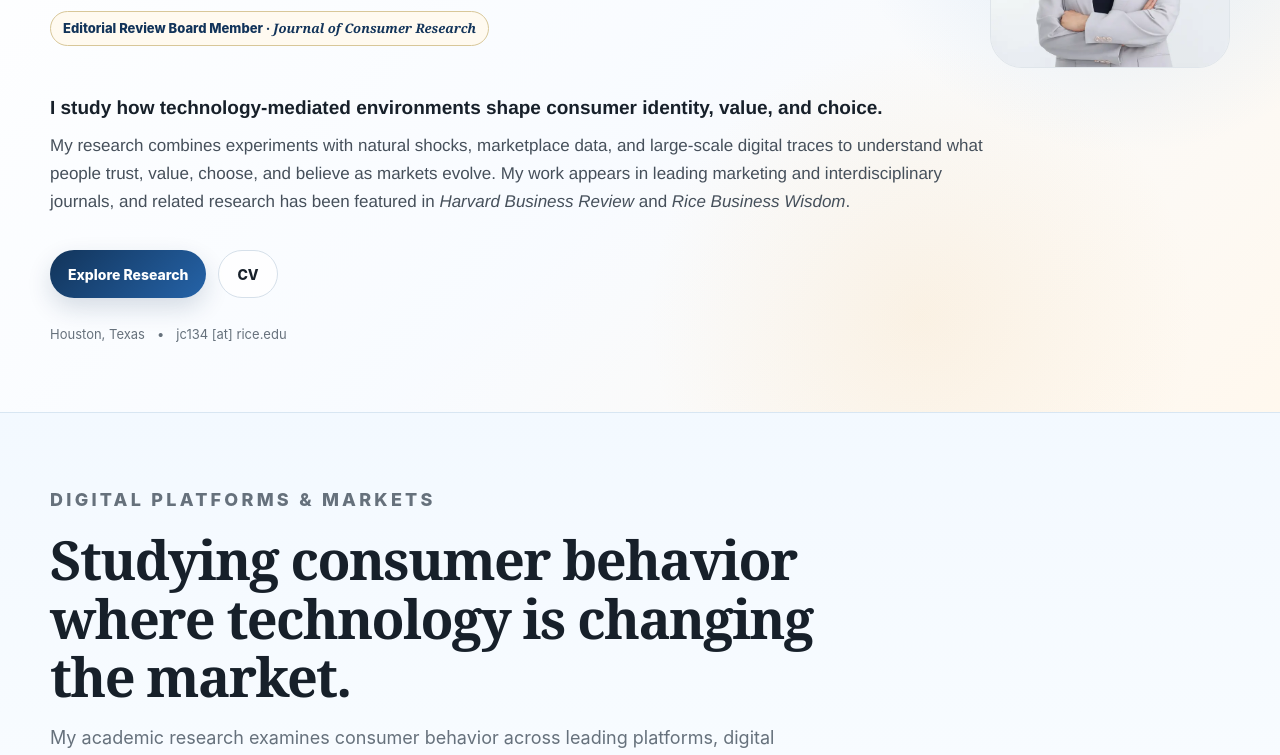
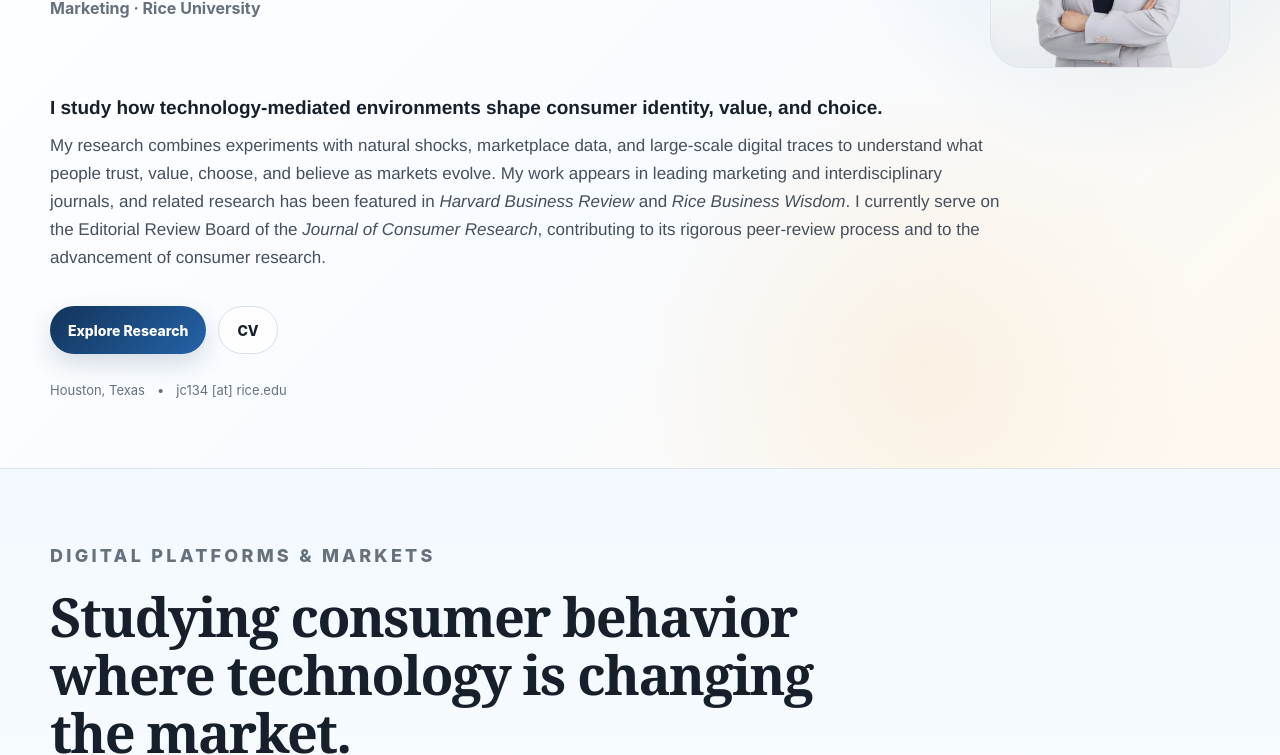
Before and after one commit to blessingmay1/jaechung, a plain HTML site: page index.html in a window 1280 px wide. Shown: the part 345-1100 px from the top of the page. Drawn offline with Linux system fonts and the light colour scheme.

Commit message:
Integrate JCR editorial service into homepage biography

```diff
--- a/index.html
+++ b/index.html
@@ -87,7 +87,6 @@
           <h1 id="profile-name" style="color:var(--ink)">Jaeyeon (Jae) Chung</h1>
           <p id="profile-title" class="hero-role">William S. Mackey Jr. Distinguished Assistant Professor</p>
           <p id="profile-affiliation" class="hero-affiliation">Marketing · Rice University</p>
-          <p class="hero-editorial-role">Editorial Review Board Member · <em>Journal of Consumer Research</em></p>
         </div>
 
         <div class="photo-frame"><img src="assets/jaeyeon-chung-headshot.webp" alt="Portrait of Jaeyeon Chung" width="500" height="700" fetchpriority="high"></div>
@@ -95,7 +94,7 @@
 
       <div class="hero-copy hero-expert-copy">
         <p><strong>I study how technology-mediated environments shape consumer identity, value, and choice.</strong></p>
-        <p>My research combines experiments with natural shocks, marketplace data, and large-scale digital traces to understand what people trust, value, choose, and believe as markets evolve. My work appears in leading marketing and interdisciplinary journals, and related research has been featured in <em>Harvard Business Review</em> and <em>Rice Business Wisdom</em>.</p>
+        <p>My research combines experiments with natural shocks, marketplace data, and large-scale digital traces to understand what people trust, value, choose, and believe as markets evolve. My work appears in leading marketing and interdisciplinary journals, and related research has been featured in <em>Harvard Business Review</em> and <em>Rice Business Wisdom</em>. I currently serve on the Editorial Review Board of the <em>Journal of Consumer Research</em>, contributing to its rigorous peer-review process and to the advancement of consumer research.</p>
       </div>
 
       <div class="button-row">
```
